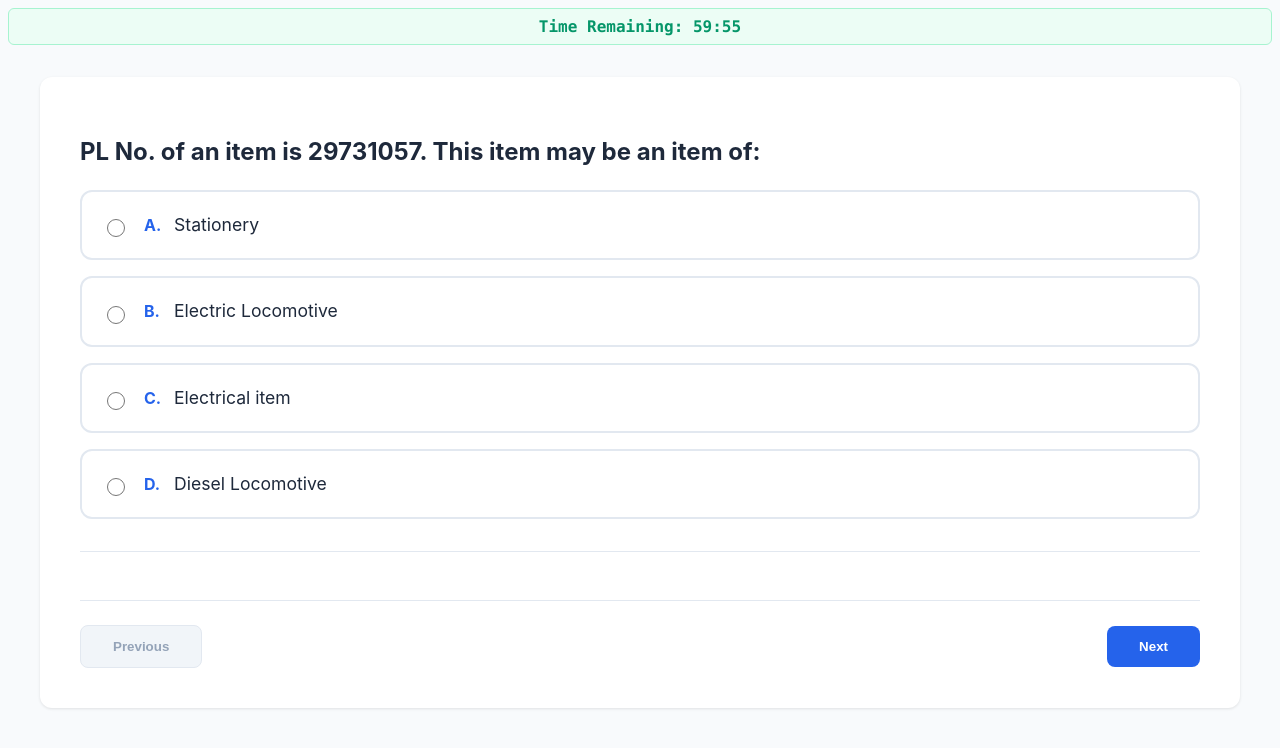
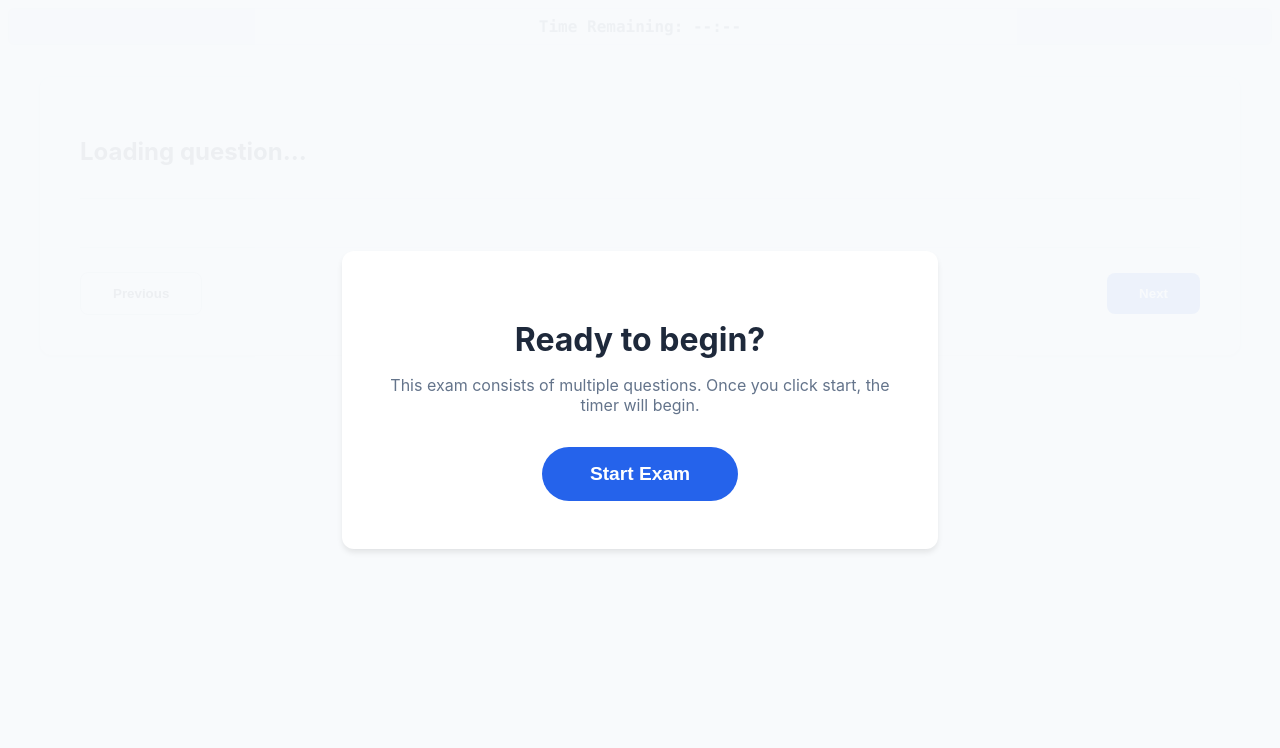
Before and after one commit to VasanthKumar017/OpenExamSim, a website built with Vite: page index.html in a window 1280 px wide. Built offline with nearby package versions, Linux system fonts and the light colour scheme.

Commit message:
Added a start menu

```diff
--- a/index.html
+++ b/index.html
@@ -6,7 +6,17 @@
     <title>OpenExamSim</title>
   </head>
   <body>
+
     <div id="app">
+
+        <div id="start-screen" class="start-overlay">
+          <div class="start-card">
+            <h1>Ready to begin?</h1>
+            <p>This exam consists of multiple questions. Once you click start, the timer will begin.</p>
+            <button id="start-btn" class="start-btn">Start Exam</button>
+        </div>
+       </div>
+
       <header class="exam-header">
         <!-- <div class="logo">OpenExamSim</div> -->
         <div id="timer" class="timer">Time Remaining: --:--</div>
--- a/src/main.ts
+++ b/src/main.ts
@@ -9,6 +9,9 @@ import { SubmissionController } from './components/Submission';
 
 async function startApp() {
     const appContainer = document.querySelector<HTMLDivElement>('#app')!;
+    const startScreen = document.getElementById('start-screen')!;
+    const startBtn = document.getElementById('start-btn')!;
+
     const useTimer = true;
     const exTime = 60 * 60; // 60 minutes
 
@@ -43,13 +46,12 @@ async function startApp() {
             }
         };
 
-        // --- TIMER INITIALIZATION ---
+        // --- PREPARE TIMER (But don't start yet) ---
         if (useTimer) {
             examTimer = new Timer(exTime, () => {
                 alert("Time is up!");
                 resultsView.render(engine.getQuestions(), engine.getState().answers);
             });
-            examTimer.start();
         } else {
             const tElement = document.getElementById('timer');
             if (tElement) tElement.style.display = 'none';
@@ -61,11 +63,24 @@ async function startApp() {
             resultsView.render(engine.getQuestions(), engine.getState().answers);
         });
 
+        // --- START BUTTON LOGIC ---
+        startBtn.addEventListener('click', () => {
+            // Hide the overlay
+            startScreen.classList.add('hidden');
+
+            // Start the timer
+            if (useTimer && examTimer) {
+                examTimer.start();
+            }
+
+            // Show the first question
+            updateUI();
+        });
+
         // --- EVENT LISTENERS ---
         window.addEventListener('answer-selected', (e: Event) => {
             const { index } = (e as CustomEvent).detail;
 
-            // Highlight the selected card visually
             const allOptions = document.querySelectorAll('.option-card');
             allOptions.forEach(card => card.classList.remove('selected'));
 
@@ -76,13 +91,10 @@ async function startApp() {
                 if (radio) radio.checked = true;
             }
 
-            // Render Lock-In button and call helper on confirm
             submission.renderLockBtn(index, () => {
-                updateNavigationUI(); // Function is now read and used!
+                updateNavigationUI();
             });
         });
-
-        updateUI();
 
     } catch (error) {
         appContainer.innerHTML = `<div class="error"><h1>Error loading exam</h1></div>`;
--- a/src/styles/UI/_index.scss
+++ b/src/styles/UI/_index.scss
@@ -5,4 +5,5 @@
 @forward '_options';
 @forward 'submission';
 @forward 'nextNavigation';
+@forward '_start-screen';
 // Add any future UI modules here
--- /dev/null
+++ b/src/styles/UI/_start-screen.scss
@@ -0,0 +1,57 @@
+@use 'sass:color';
+@use '../variables' as *;
+
+.start-overlay {
+  position: fixed;
+  top: 0;
+  left: 0;
+  width: 100%;
+  height: 100%;
+  background: rgba(248, 250, 252, 0.95); // Using $background-gray with opacity
+  display: flex;
+  align-items: center;
+  justify-content: center;
+  z-index: 1000;
+  transition: opacity 0.4s ease;
+
+  &.hidden {
+    opacity: 0;
+    pointer-events: none;
+  }
+}
+
+.start-card {
+  background: white;
+  padding: 3rem;
+  border-radius: $border-radius;
+  box-shadow: $shadow;
+  text-align: center;
+  max-width: 500px;
+
+  h1 {
+    margin-bottom: 1rem;
+    color: $text-dark;
+  }
+
+  p {
+    margin-bottom: 2rem;
+    color: #64748b;
+  }
+}
+
+.start-btn {
+  background-color: $primary-blue;
+  color: white;
+  border: none;
+  padding: 1rem 3rem;
+  font-size: 1.2rem;
+  font-weight: 600;
+  border-radius: 50px;
+  cursor: pointer;
+  transition: transform 0.2s ease, background 0.2s ease;
+
+  &:hover {
+    background-color: color.adjust($primary-blue, $lightness: -10%);
+    transform: translateY(-2px);
+  }
+}
```
